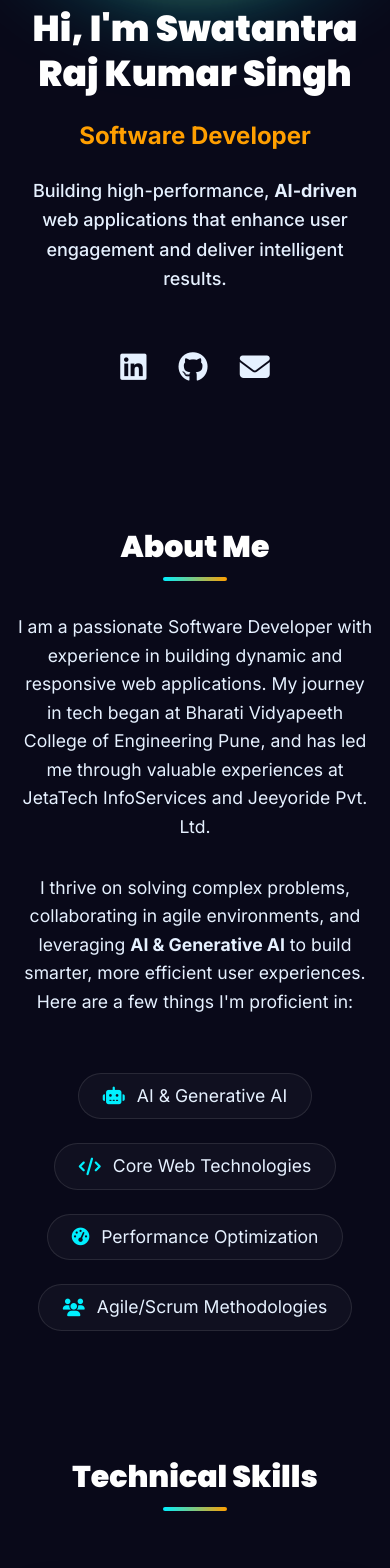
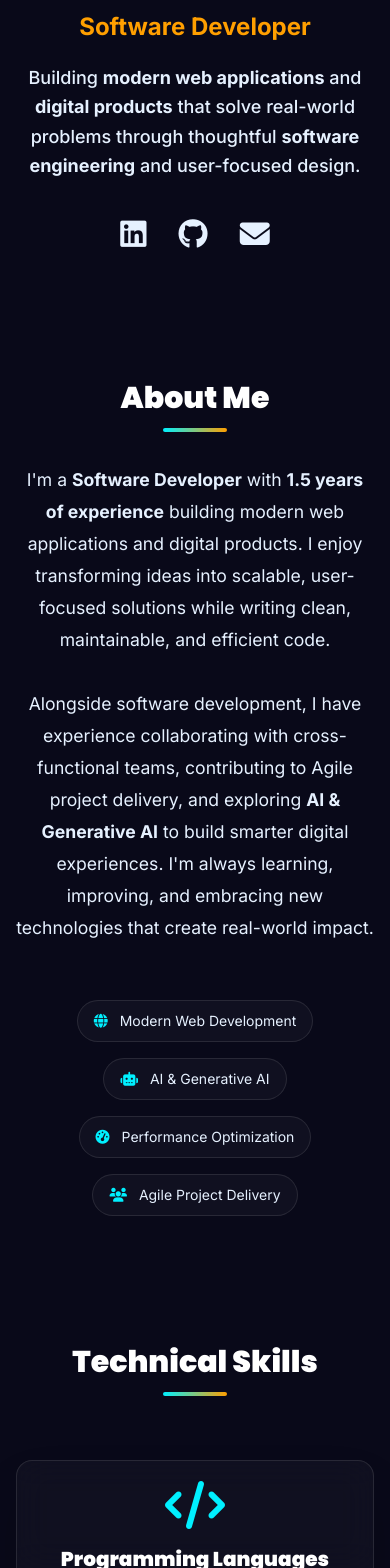
Before and after one commit to Swatantraraj19/Swatantra_Portfolio, a React (Vite) app: page / in a window 390 px wide. Shown: the part 432-2000 px from the top of the page. Built offline with nearby package versions, Linux system fonts and the light colour scheme.

Commit message:
Refine mobile responsiveness, typography, experience content, and layout alignment

```diff
--- a/src/App.jsx
+++ b/src/App.jsx
@@ -13,6 +13,12 @@ function App() {
   const [scrolled, setScrolled] = useState(false);
 
   useEffect(() => {
+    // 0. Force scroll to top on fresh load
+    if ('scrollRestoration' in window.history) {
+      window.history.scrollRestoration = 'manual';
+    }
+    window.scrollTo(0, 0);
+
     // 1. Reveal on Scroll (Intersection Observer)
     const revealObserver = new IntersectionObserver((entries) => {
       entries.forEach(entry => {
@@ -51,12 +57,12 @@ function App() {
       <Navbar activeSection={activeSection} />
 
       <main>
-        <div id="home" className="reveal"><Hero /></div>
-        <div id="about" className="reveal"><About /></div>
-        <div id="skills" className="reveal"><Skills /></div>
-        <div id="experience" className="reveal"><Experience /></div>
-        <div id="projects" className="reveal"><Projects /></div>
-        <div id="contact" className="reveal"><Contact /></div>
+        <div className="reveal"><Hero /></div>
+        <div className="reveal"><About /></div>
+        <div className="reveal"><Skills /></div>
+        <div className="reveal"><Experience /></div>
+        <div className="reveal"><Projects /></div>
+        <div className="reveal"><Contact /></div>
       </main>
 
       <Footer />
--- a/src/components/About.jsx
+++ b/src/components/About.jsx
@@ -1,29 +1,51 @@
 const About = () => {
   return (
-      <section id="about" className="max-w-4xl mx-auto px-4 sm:px-8 py-16 md:py-32">
+    <section
+      id="about"
+      className="max-w-4xl mx-auto px-4 sm:px-8 py-16 md:py-32"
+    >
       <h2 className="section-title">About Me</h2>
 
-        <div className="text-center space-y-8 text-[1.1rem] leading-relaxed">
+      <div className="text-center space-y-8 text-[1.1rem] leading-8 text-brand-light">
+
         <p>
-            I am a passionate Software Developer with experience in building dynamic and responsive web applications. My journey in tech began at Bharati Vidyapeeth College of Engineering Pune, and has led me through valuable experiences at JetaTech InfoServices and Jeeyoride Pvt. Ltd.
-          </p>
-          <p>
-            I thrive on solving complex problems, collaborating in agile environments, and leveraging <strong>AI & Generative AI</strong> to build smarter, more efficient user experiences. Here are a few things I'm proficient in:
+          I'm a <strong>Software Developer</strong> with{" "}
+          <strong>1.5 years of experience</strong> building modern web
+          applications and digital products. I enjoy transforming ideas into
+          scalable, user-focused solutions while writing clean, maintainable,
+          and efficient code.
         </p>
 
-          <ul className="flex flex-wrap justify-center gap-6 pt-6">
-            <li className="bg-brand-card px-6 py-2 rounded-full flex items-center gap-3 border border-white/10">
-              <i className="fas fa-robot text-brand-primary"></i> AI & Generative AI
+        <p>
+          Alongside software development, I have experience collaborating with
+          cross-functional teams, contributing to Agile project delivery, and
+          exploring <strong>AI &amp; Generative AI</strong> to build smarter
+          digital experiences. I'm always learning, improving, and embracing
+          new technologies that create real-world impact.
+        </p>
+
+        <ul className="flex flex-wrap justify-center gap-4 sm:gap-6 pt-6">
+
+          <li className="bg-brand-card px-4 sm:px-6 py-2.5 sm:py-3 rounded-full flex items-center gap-3 border border-white/10 text-sm sm:text-base">
+            <i className="fas fa-globe text-brand-primary"></i>
+            Modern Web Development
           </li>
-            <li className="bg-brand-card px-6 py-2 rounded-full flex items-center gap-3 border border-white/10">
-              <i className="fas fa-code text-brand-primary"></i> Core Web Technologies
+
+          <li className="bg-brand-card px-4 sm:px-6 py-2.5 sm:py-3 rounded-full flex items-center gap-3 border border-white/10 text-sm sm:text-base">
+            <i className="fas fa-robot text-brand-primary"></i>
+            AI &amp; Generative AI
           </li>
-            <li className="bg-brand-card px-6 py-2 rounded-full flex items-center gap-3 border border-white/10">
-              <i className="fas fa-tachometer-alt text-brand-primary"></i> Performance Optimization
+
+          <li className="bg-brand-card px-4 sm:px-6 py-2.5 sm:py-3 rounded-full flex items-center gap-3 border border-white/10 text-sm sm:text-base">
+            <i className="fas fa-gauge-high text-brand-primary"></i>
+            Performance Optimization
           </li>
-            <li className="bg-brand-card px-6 py-2 rounded-full flex items-center gap-3 border border-white/10">
-              <i className="fas fa-users text-brand-primary"></i> Agile/Scrum Methodologies
+
+          <li className="bg-brand-card px-4 sm:px-6 py-2.5 sm:py-3 rounded-full flex items-center gap-3 border border-white/10 text-sm sm:text-base">
+            <i className="fas fa-users text-brand-primary"></i>
+            Agile Project Delivery
           </li>
+
         </ul>
       </div>
     </section>
--- a/src/components/Experience.jsx
+++ b/src/components/Experience.jsx
@@ -4,27 +4,27 @@ const Experience = () => {
       role: "Software Developer",
       company: "Jeeyoride Pvt. Ltd. | Mar 2025 - Present",
       points: [
-          "Developed responsive web interfaces, improving customer engagement and reducing bounce rate by 15%.",
-          "Collaborated with senior developers to architect and implement the Admin Panel for managing rides, users, and reports.",
-          "Collaborated with the team using Git and Jira for code management and sprint coordination."
+        "Developed production-ready web applications and responsive user interfaces, delivering high-quality features that enhanced user experience and business operations.",
+        "Designed and enhanced Admin Panel modules with interactive dashboards, data tables, forms, and workflow management features to improve operational efficiency.",
+        "Collaborated with cross-functional teams in an Agile environment to develop new features, optimize application performance, resolve production issues, and deliver reliable software releases."
       ]
     },
 
     {
       role: "Web Development Intern",
-        company: "JetaTech InfoServices Pvt. Ltd. | Nov 2024 - Feb 2025",
+      company: "JetaTech InfoServices Pvt. Ltd. | Dec 2024 - Feb 2025",
       points: [
-          "Gained hands-on experience with agile workflows, debugging, and front-end optimization.",
-          "Built and deployed 3 projects, achieving a 30% improvement in UI responsiveness."
+        "Collaborated with the development team in an Agile environment to build and maintain responsive web applications.",
+        "Built and deployed three web applications while contributing to debugging, frontend optimization, testing, and application deployment."
       ]
     }
   ];
 
   return (
-      <section id="experience" className="max-w-4xl mx-auto px-4 sm:px-8 py-16 md:py-32">
+    <section id="experience" className="max-w-5xl mx-auto px-4 sm:px-8 py-16 md:py-32">
       <h2 className="section-title">Work Experience</h2>
 
-        <div className="relative border-l-4 border-brand-primary/20 space-y-16 py-10 ml-4 md:ml-0 md:border-l-0">
+      <div className="relative border-l-2 sm:border-l-4 border-brand-primary/20 space-y-12 sm:space-y-16 py-8 sm:py-10 ml-2 sm:ml-4 md:ml-0 md:border-l-0">
         {/* Subtle Timeline Backbone for Desktop */}
         <div className="hidden md:block absolute left-1/2 -translate-x-1/2 top-0 bottom-0 w-1 bg-gradient-to-b from-brand-card via-brand-primary/80 to-brand-card"></div>
 
@@ -36,19 +36,19 @@ const Experience = () => {
             {/* Timeline Indicator for Desktop */}
             <div className="hidden md:block absolute left-1/2 -translate-x-1/2 w-5 h-5 bg-brand-dark border-4 border-brand-secondary rounded-full z-10"></div>
 
-              <div className={`w-full md:w-[42%] glass-card space-y-4 shadow-xl`}>
+            <div className={`w-full md:w-[46%] glass-card space-y-4 shadow-xl`}>
               <h3 className="text-xl font-bold text-brand-primary">{exp.role}</h3>
               <p className="italic text-brand-light/90">{exp.company}</p>
               <ul className="space-y-3">
                 {exp.points.map((point, idx) => (
-                    <li key={idx} className="flex gap-3 text-[1rem] leading-relaxed">
-                      <span className="text-brand-primary text-lg">✓</span>
-                      {point}
+                  <li key={idx} className="flex items-start gap-3 text-[0.95rem] md:text-[1rem] leading-relaxed">
+                    <i className="fas fa-check text-brand-primary text-sm mt-1 shrink-0"></i>
+                    <span className="flex-1 text-left">{point}</span>
                   </li>
                 ))}
               </ul>
             </div>
-              <div className="hidden md:block w-[42%]"></div>
+            <div className="hidden md:block w-[46%]"></div>
           </div>
         ))}
       </div>
--- a/src/components/Hero.jsx
+++ b/src/components/Hero.jsx
@@ -1,6 +1,6 @@
 const Hero = () => {
     return (
-      <section id="home" className="max-w-7xl mx-auto px-4 sm:px-8 lg:px-12 py-20 md:py-40 flex flex-col md:flex-row items-center justify-between gap-12 overflow-visible">
+      <section id="home" className="max-w-7xl mx-auto px-4 sm:px-8 lg:px-12 pt-20 pb-16 md:pt-24 md:pb-20 flex flex-col md:flex-row items-center justify-between gap-12 overflow-visible">
         <div className="flex-1 flex justify-center animate-slide-left opacity-0 [animation-fill-mode:forwards]">
           <div className="profile-photo-container">
             <img
@@ -11,26 +11,26 @@ const Hero = () => {
           </div>
         </div>
 
-        <div className="flex-1 space-y-6 text-center md:text-left animate-slide-right opacity-0 [animation-fill-mode:forwards]">
-          <h1 className="text-4xl md:text-[3.5rem] font-black leading-tight">
+        <div className="flex-1 space-y-5 md:space-y-6 text-center md:text-left md:pt-4 animate-slide-right opacity-0 [animation-fill-mode:forwards]">
+          <h1 className="text-3xl sm:text-4xl md:text-[3rem] font-black leading-tight">
             Hi, I'm  <span className="text-white">  Swatantra   Raj   Kumar   Singh</span>
           </h1>
           <p className="text-2xl md:text-[2rem] font-bold text-brand-secondary">
             Software Developer
           </p>
-          <p className="text-lg md:text-[1.1rem] text-brand-light max-w-lg leading-relaxed font-medium">
-            Building high-performance, <strong>AI-driven</strong> web applications that enhance user engagement and deliver intelligent results.
+          <p className="text-lg md:text-[1.1rem] text-brand-light max-w-lg mx-auto md:mx-0 leading-relaxed font-medium">
+            Building <strong>modern web applications</strong> and <strong>digital products</strong> that solve real-world problems through thoughtful <strong>software engineering</strong> and user-focused design.
           </p>
 
-          <div className="flex flex-wrap items-center justify-center md:justify-start gap-8 pt-8">
+          <div className="flex flex-wrap items-center justify-center md:justify-start gap-8 pt-4">
             <div className="flex gap-8 text-3xl">
-              <a href="https://linkedin.com/in/swatantra-raj-kumar-singh-39b3a020a" target="_blank" rel="noopener noreferrer" className="text-brand-light hover:text-brand-primary transition-all duration-300">
+              <a href="https://linkedin.com/in/swatantra-raj-kumar-singh-39b3a020a" target="_blank" rel="noopener noreferrer" className="text-brand-light hover:text-brand-primary transform hover:-translate-y-1.5 hover:scale-110 transition-all duration-300 inline-block">
                 <i className="fab fa-linkedin"></i>
               </a>
-              <a href="https://github.com/Swatantraraj19" target="_blank" rel="noopener noreferrer" className="text-brand-light hover:text-brand-primary transition-all duration-300">
+              <a href="https://github.com/Swatantraraj19" target="_blank" rel="noopener noreferrer" className="text-brand-light hover:text-brand-primary transform hover:-translate-y-1.5 hover:scale-110 transition-all duration-300 inline-block">
                 <i className="fab fa-github"></i>
               </a>
-              <a href="mailto:swatantrarajsingh1901@gmail.com" className="text-brand-light hover:text-brand-primary transition-all duration-300">
+              <a href="mailto:swatantrarajsingh1901@gmail.com" className="text-brand-light hover:text-brand-primary transform hover:-translate-y-1.5 hover:scale-110 transition-all duration-300 inline-block">
                 <i className="fas fa-envelope"></i>
               </a>
             </div>
--- a/src/components/Navbar.jsx
+++ b/src/components/Navbar.jsx
@@ -40,7 +40,7 @@ const Navbar = ({ activeSection }) => {
         className="absolute bottom-0 left-0 h-[2px] bg-brand-primary/80 transition-all duration-75 z-50"
         style={{ width: `${scrollProgress}%` }}
       ></div>
-      <nav className={`max-w-[1240px] w-full mx-auto px-8 flex justify-between items-center transition-all duration-500 ${isScrolled ? 'scale-95' : 'scale-100'}`}>
+      <nav className={`max-w-[1240px] w-full mx-auto px-4 sm:px-8 flex justify-between items-center transition-all duration-500 ${isScrolled ? 'scale-95' : 'scale-100'}`}>
         {/* Mobile Menu Icon */}
         <div className="md:hidden order-2 text-2xl cursor-pointer z-50" onClick={() => setIsMenuOpen(!isMenuOpen)}>
            <i className={isMenuOpen ? "fas fa-times" : "fas fa-bars"}></i>
--- a/src/components/Skills.jsx
+++ b/src/components/Skills.jsx
@@ -1,10 +1,10 @@
 const Skills = () => {
     const skillList = [
-      { name: "Languages", icon: "fas fa-code", desc: "C++, Python, JavaScript, TypeScript" },
-      { name: "Frontend Development", icon: "fas fa-desktop", desc: "HTML5, CSS3, Tailwind CSS, React JS, Framer Motion" },
-      { name: "Backend & Databases", icon: "fas fa-database", desc: "Firebase (Auth & Firestore), REST APIs" },
-      { name: "AI & Generative AI", icon: "fas fa-robot", desc: "Prompt Engineering, GenAI Fundamentals, LLM, RAG" },
-      { name: "Concepts", icon: "fas fa-brain", desc: "OOPS, System Design, DSA, Computer Networks" },
+      { name: "Programming Languages", icon: "fas fa-code", desc: "C++, JavaScript, Python, TypeScript" },
+      { name: "Frontend Development", icon: "fas fa-desktop", desc: "React JS, HTML5, CSS3, Tailwind CSS, Framer Motion" },
+      { name: "Backend & Databases", icon: "fas fa-database", desc: "Firebase Authentication, Firestore, REST APIs" },
+      { name: "AI & Generative AI", icon: "fas fa-robot", desc: "Prompt Engineering, Generative AI Fundamentals, LLMs, RAG" },
+      { name: "Computer Science Fundamentals", icon: "fas fa-brain", desc: "OOPS, System Design Fundamentals, DSA, Computer Networks" },
       { name: "Tools & Management", icon: "fas fa-tools", desc: "Git/GitHub, VS Code, AI Tools (Antigravity, Claude,Codex), Jira, Asana, Agile/Scrum" }
     ];
 
@@ -20,7 +20,7 @@ const Skills = () => {
             >
               <i className={`${skill.icon} text-[3rem] text-brand-primary mb-4`}></i>
               <h3 className="text-xl font-black text-white">{skill.name}</h3>
-              <p className="text-brand-light/80 text-lg">{skill.desc}</p>
+              <p className="text-brand-light/80 text-sm sm:text-base md:text-lg">{skill.desc}</p>
             </div>
           ))}
         </div>
--- a/src/index.css
+++ b/src/index.css
@@ -14,11 +14,15 @@
 }
 
 @layer base {
+  html {
+    scroll-behavior: smooth;
+    scroll-padding-top: 70px;
+  }
+
   * {
     margin: 0;
     padding: 0;
     box-sizing: border-box;
-    scroll-behavior: smooth;
   }
 
   body {
@@ -30,7 +34,9 @@
     overflow-x: hidden;
   }
 
-  h1, h2, h3 {
+  h1,
+  h2,
+  h3 {
     font-family: var(--font-heading);
     @apply tracking-normal text-white mb-4;
   }
@@ -72,25 +78,55 @@
 
 /* Original Animations */
 @keyframes slideInLeft {
-  from { transform: translateX(-50px); opacity: 0; }
-  to { transform: translateX(0); opacity: 1; }
+  from {
+    transform: translateX(-50px);
+    opacity: 0;
+  }
+
+  to {
+    transform: translateX(0);
+    opacity: 1;
+  }
 }
 
 @keyframes slideInRight {
-  from { transform: translateX(50px); opacity: 0; }
-  to { transform: translateX(0); opacity: 1; }
+  from {
+    transform: translateX(50px);
+    opacity: 0;
+  }
+
+  to {
+    transform: translateX(0);
+    opacity: 1;
+  }
 }
 
 @keyframes glowBorder {
-  0% { background-position: 0% 50%; }
-  50% { background-position: 100% 50%; }
-  100% { background-position: 0% 50%; }
+  0% {
+    background-position: 0% 50%;
+  }
+
+  50% {
+    background-position: 100% 50%;
+  }
+
+  100% {
+    background-position: 0% 50%;
+  }
 }
 
 @keyframes pulseShadow {
-  0% { box-shadow: 0 0 50px var(--color-brand-secondary), 0 0 100px var(--color-brand-primary); }
-  50% { box-shadow: 0 0 70px var(--color-brand-secondary), 0 0 140px var(--color-brand-primary); }
-  100% { box-shadow: 0 0 50px var(--color-brand-secondary), 0 0 100px var(--color-brand-primary); }
+  0% {
+    box-shadow: 0 0 35px var(--color-brand-secondary), 0 0 75px var(--color-brand-primary);
+  }
+
+  50% {
+    box-shadow: 0 0 50px var(--color-brand-secondary), 0 0 100px var(--color-brand-primary);
+  }
+
+  100% {
+    box-shadow: 0 0 35px var(--color-brand-secondary), 0 0 75px var(--color-brand-primary);
+  }
 }
 
 .animate-slide-left {
@@ -102,14 +138,14 @@
 }
 
 .profile-photo-container {
-  @apply relative w-[310px] h-[310px] rounded-full flex items-center justify-center p-1.5;
+  @apply relative w-[220px] h-[220px] md:w-[310px] md:h-[310px] rounded-full flex items-center justify-center p-1.5;
   background: linear-gradient(45deg, var(--color-brand-primary), var(--color-brand-secondary), var(--color-brand-primary));
   background-size: 400% 400%;
   animation: glowBorder 3s ease infinite, pulseShadow 2.5s ease-in-out infinite;
 }
 
 .profile-photo {
-  @apply w-[300px] h-[300px] rounded-full object-cover border-[5px] border-brand-dark;
+  @apply w-[210px] h-[210px] md:w-[300px] md:h-[300px] rounded-full object-cover border-[5px] border-brand-dark;
 }
 
 /* --- Reveal & Interactive Utilities --- */
```
Also changed, not shown: src/components/Contact.jsx (+40 -10 lines), src/components/Projects.jsx (+5 -5 lines). Lines whose indentation alone changed are shown as unchanged.
